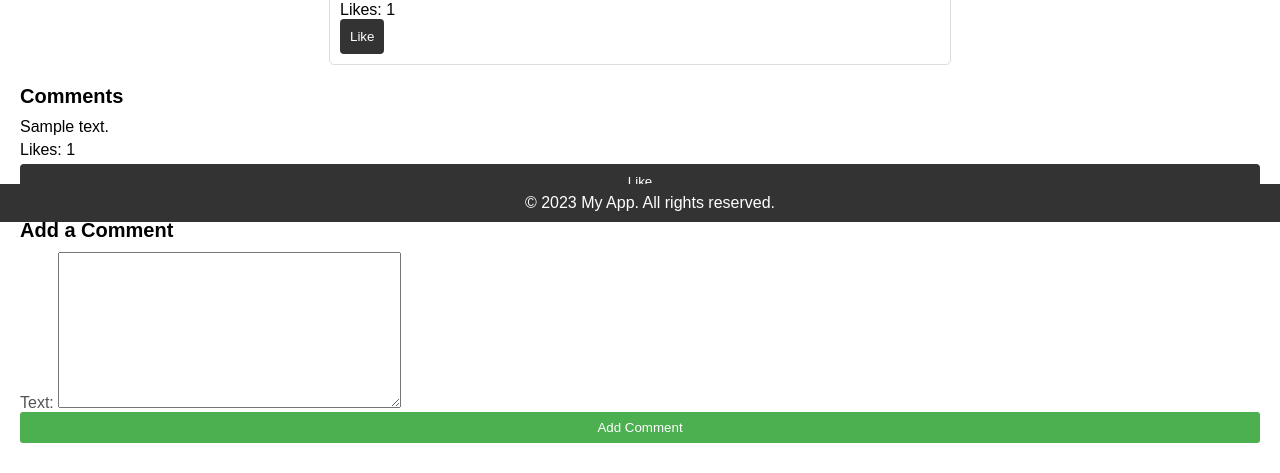
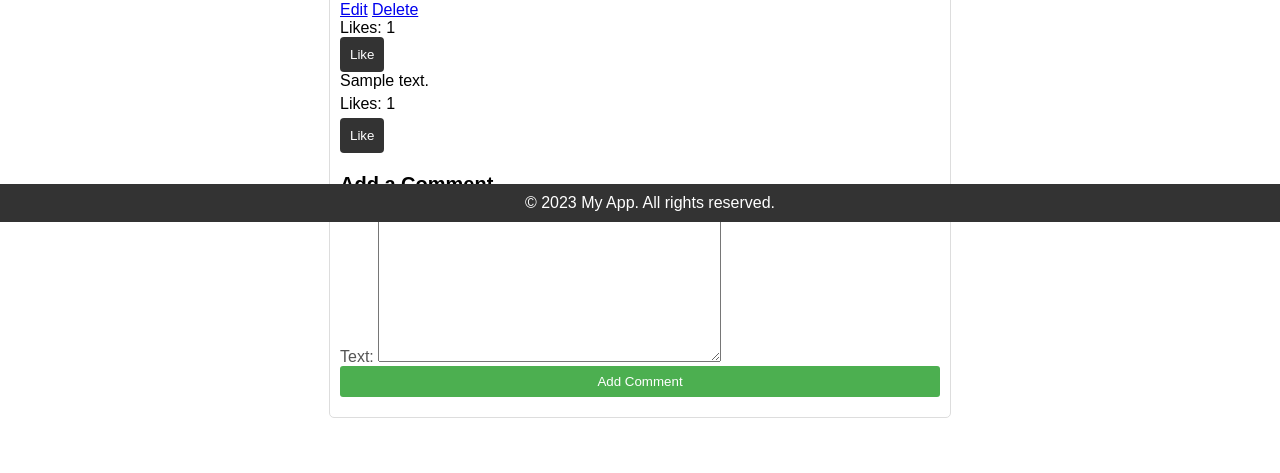
Before and after one commit to ntnanh1296/SeaWave, a Django app: page /posts/1/comments/ in a window 1280 px wide. Shown: the part 578-1051 px from the top of the page. After the commit the page ends 996 px from the top, so only its background shows below. Run offline with Django 4.2, Linux system fonts and the light colour scheme; a user stored in the database is signed in; tables that the repository leaves empty hold one stand-in row (values such as "Sample post").

Commit message:
fix-like-comment-button

```diff
--- a/ui_service/templates/ui_service/post_detail.html
+++ b/ui_service/templates/ui_service/post_detail.html
@@ -3,6 +3,7 @@
 {% block content %}
     <div class="post-container">
         <div class="post">
+
             <p>Author: {{ post.author }} | Created at: {{ post.created_at }}</p>
             <a href="{% url 'post-detail' post.id %}" class="post-link" style="text-decoration: none; color: black;">
                 <p style="text-decoration: none; color: black;">{{ post.text }}</p>
@@ -11,17 +12,56 @@
                 {% endif %}
             </a>
         </div>
+        {% if user.is_authenticated and post.author == user %}
+            <a href="{% url 'edit-post' post.id %}">Edit</a>
+            <a href="{% url 'delete-post' post.id %}">Delete</a>
+        {% endif %}
         <div class="like-container">
             <p>Likes: <span id="like-count-{{ post.id }}">{{ post.like_count }}</span></p>
-            <button class="like-button" data-post-id="{{ post.id }}">Like</button>
+            <button class="like-post-button" data-post-id="{{ post.id }}">Like</button>
+        </div>
+
+        <div class="comments-container">
+            {% for comment in post.comments.all %}
+            <div class="comment">
+                <p>{{ comment.text }}</p>
+                <!-- <p>Likes: <span id="comment-like-count-{{ comment.id }}">{{ comment.like_count }}</span></p> -->
+                {% if user.is_authenticated and comment.author == user %}
+                    <a href="{% url 'edit-comment' comment.id %}">Edit</a>
+                    <a href="{% url 'delete-comment' comment.id %}">Delete</a>
+                {% endif %}
+                <!-- <form class="comment-like-form" id="comment-like-form-{{ comment.id }}" method="post" action="{% url 'like-comment' comment.id %}">
+                {% csrf_token %}
+                <button type="submit" id="like-button">Like</button>
+                </form> -->
+
+                <div class="like-container">
+                    <p>Likes: <span id="like-count-{{ comment.id }}">{{ comment.like_count }}</span></p>
+                    <button class="like-comment-button" data-comment-id="{{ comment.id }}">Like</button>
+                </div>
+
+            </div>
+            {% empty %}
+            <p>No comments yet.</p>
+            {% endfor %}
+        </div>
+
+        <div class="add-comment">
+            <h3>Add a Comment</h3>
+            <form method="post" action="{% url 'create-comment' post.id %}">
+            {% csrf_token %}
+            {{ comment_form.as_p }}
+            <button type="submit">Add Comment</button>
+            </form>
         </div>
     </div>
 
         <script>
         const csrfToken = "{{ csrf_token }}";
-        const likeButtons = document.querySelectorAll('.like-button');
+        const likePostButtons = document.querySelectorAll('.like-post-button');
+        const likeCommentButtons = document.querySelectorAll('.like-comment-button');
 
-        likeButtons.forEach((button) => {
+        likePostButtons.forEach((button) => {
             button.addEventListener('click', (event) => {
                 event.stopPropagation();
 
@@ -50,38 +90,42 @@
                 });
             });
         });
+
+
+        likeCommentButtons.forEach((button) => {
+            button.addEventListener('click', (event) => {
+                event.stopPropagation();
+
+                const commentId = button.dataset.commentId;
+                const likeCountElement = document.querySelector(`#like-count-${commentId}`);
+
+                fetch(`/comments/${postId}/like/`, {
+                    method: 'POST',
+                    headers: {
+                        'Content-Type': 'application/json',
+                        'X-CSRFToken': csrfToken,
+                    },
+                })
+                .then((response) => response.json())
+                .then((data) => {
+                    likeCountElement.textContent = data.like_count;
+
+                    if (data.is_liked) {
+                        button.textContent = 'Unlike';
+                    } else {
+                        button.textContent = 'Like';
+                    }
+                })
+                .catch((error) => {
+                    console.log(error);
+                });
+            });
+        });
         </script>
 
 
 
-    <div class="comments">
-        <h3>Comments</h3>
-        {% for comment in post.comments.all %}
-        <div class="comment">
-            <p>{{ comment.text }}</p>
-            <p>Likes: <span id="comment-like-count-{{ comment.id }}">{{ comment.like_count }}</span></p>
-            {% if user.is_authenticated and comment.author == user %}
-            <a href="{% url 'edit-comm' comment.id %}">Edit</a>
-            <a href="{% url 'edit-command' comment.id %}">Delete</a>
-            {% endif %}
-            <form class="comment-like-form" id="comment-like-form-{{ comment.id }}" method="post" action="{% url 'like-comment' comment.id %}">
-            {% csrf_token %}
-            <button type="submit" id="like-button">Like</button>
-            </form>
-        </div>
-        {% empty %}
-        <p>No comments yet.</p>
-        {% endfor %}
-    </div>
 
-    <div class="add-comment">
-        <h3>Add a Comment</h3>
-        <form method="post" action="{% url 'create-comment' post.id %}">
-        {% csrf_token %}
-        {{ comment_form.as_p }}
-        <button type="submit">Add Comment</button>
-        </form>
-    </div>
 
     <!-- <script>
         // Reload the page after submitting the like form
--- a/ui_service/views.py
+++ b/ui_service/views.py
@@ -267,13 +267,15 @@ def like_comment(request, pk):
 
     if comment.commentLikes.filter(user=request.user).exists():
         comment.commentLikes.filter(user=request.user).delete()
+        is_liked = False
     else:
         CommentLike.objects.create(user=request.user, comment=comment)
+        is_liked = True
 
     comment.like_count = comment.commentLikes.count()
     comment.save()
 
-    return HttpResponseRedirect(request.META.get('HTTP_REFERER'))
+    return JsonResponse({'like_count': comment.like_count, 'is_liked': is_liked})
 
 def home(request):
     if request.method == 'POST':
```
